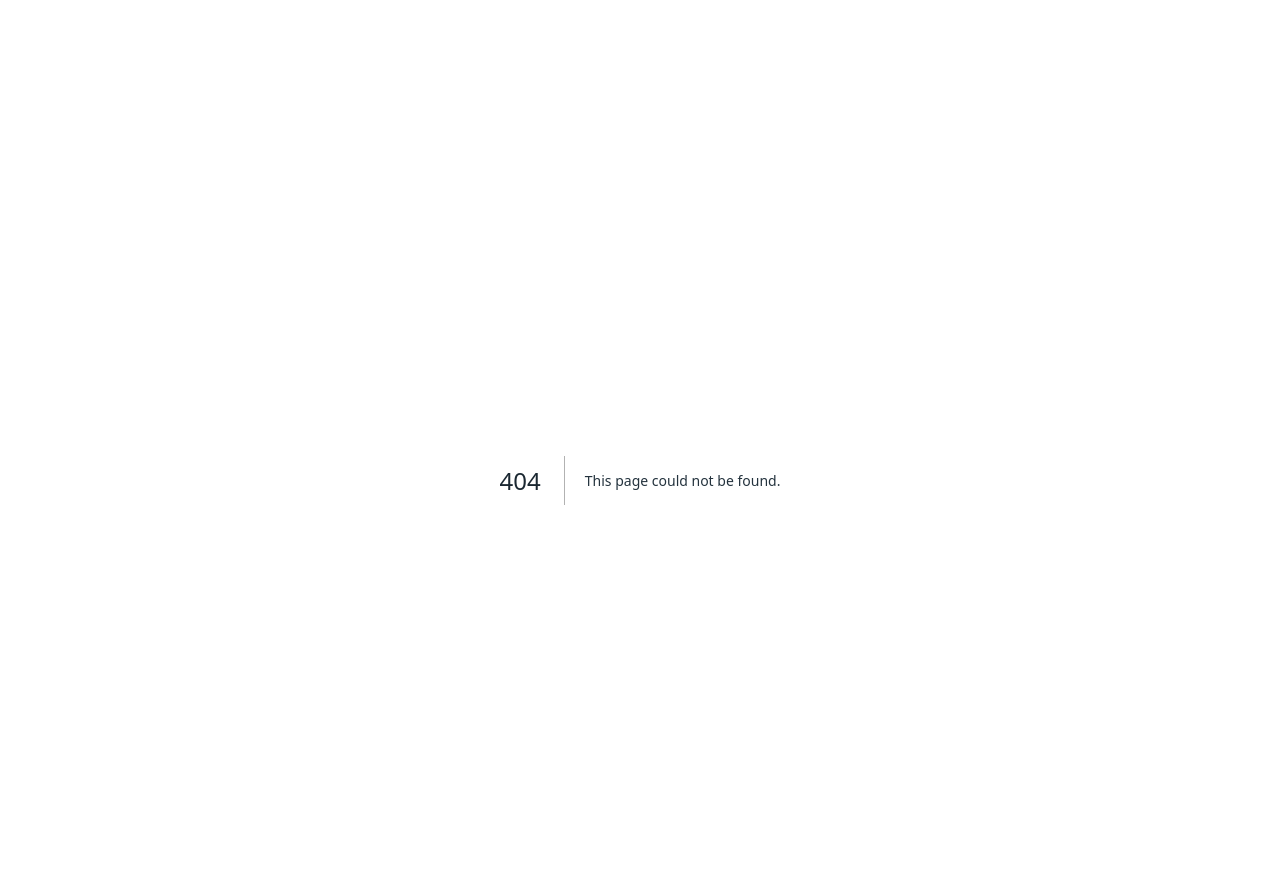
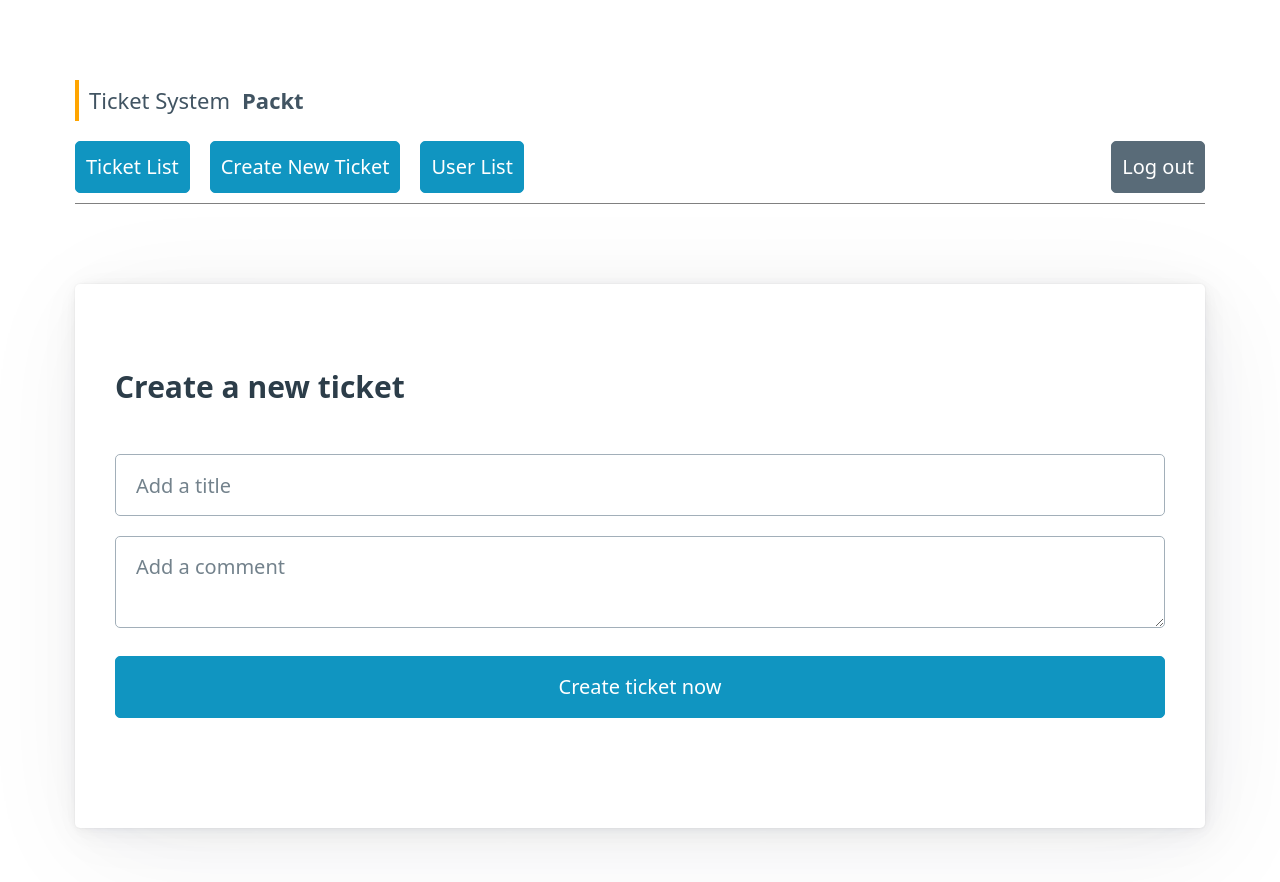
Before and after one commit to IsaacJrTypes/ticket-system, a Next.js app: page /tickets/new in a window 1280 px wide. Before the commit this address had no page. Shown: the top 882 px of the page. Built offline with nearby package versions, Linux system fonts and the light colour scheme.

Commit message:
add ticket submitting component w/ styles

```diff
--- /dev/null
+++ b/src/app/tickets/new/page.tsx
@@ -0,0 +1,23 @@
+"use client";
+import { useRef } from "react";
+export default function CreateTicket() {
+    const ticketTitleRef = useRef(null);
+    const ticketDescriptionRef = useRef(null);
+    return (
+        <article>
+            <h3>Create a new ticket</h3>
+            <form
+                onSubmit={(event) => {
+                    event.preventDefault();
+                    alert("TODO: Add a new ticket");
+                }}
+            >
+                <input ref={ticketTitleRef} placeholder="Add a title" />
+                <textarea
+                    ref={ticketDescriptionRef}
+                    placeholder="Add a comment" />
+                <button type="submit">Create ticket now</button>
+            </form>
+        </article>
+    );
+}
```
